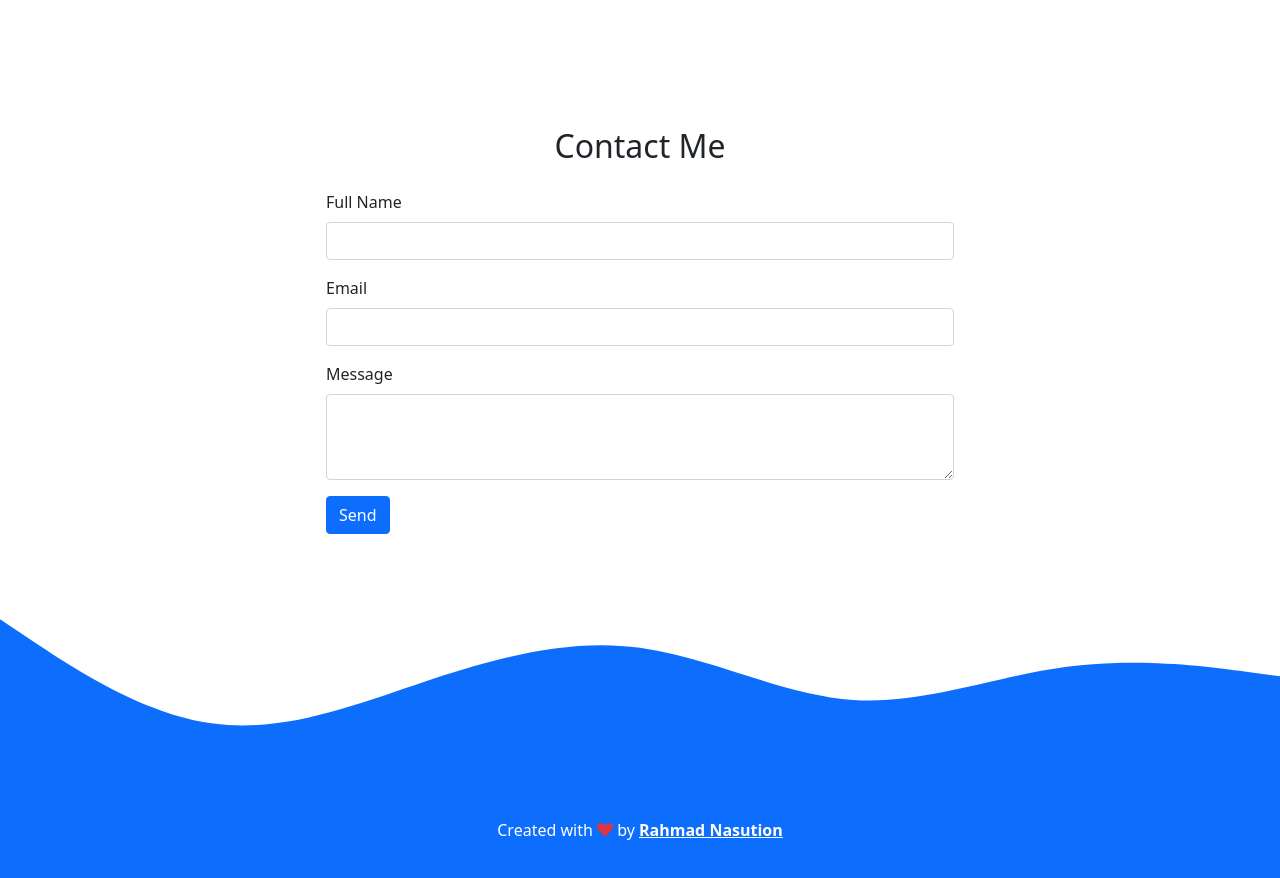
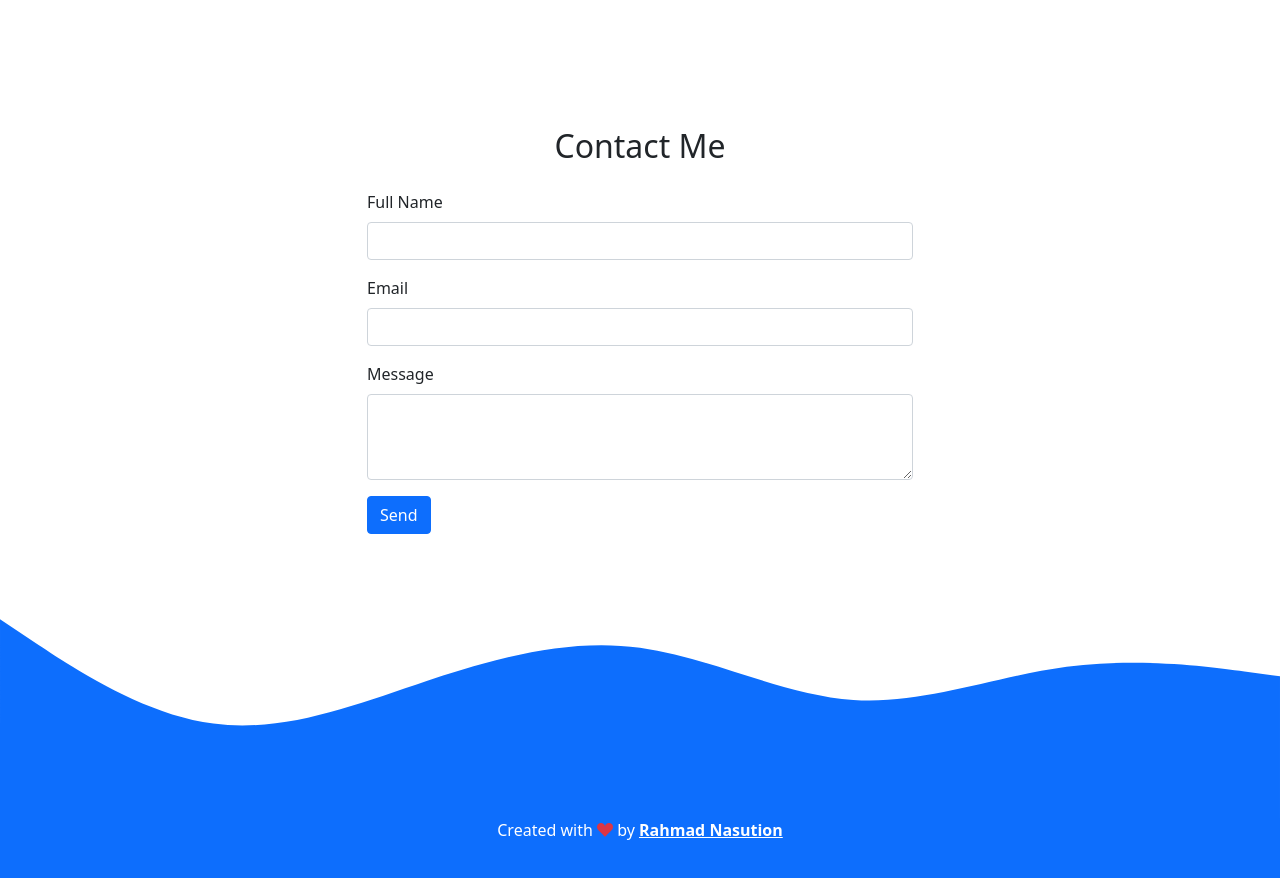
Before and after one commit to rahmadnet/portofolio, a plain HTML site: page index.html in a window 1280 px wide. Shown: the part 2640-3518 px from the top of the page. Drawn offline with nearby package versions, Linux system fonts and the light colour scheme.

Commit message:
update portofolio

```diff
--- a/index.html
+++ b/index.html
@@ -137,18 +137,17 @@
     <!-- Awal Contact -->
     <section id="contact">
       <div class="container">
-        <div class="row text-center mb-3">
-          <div class="col">
+        <div class="row text-center justify-content-center">
+          <div class="col mb-3">
             <h2>Contact Me</h2>
           </div>
         </div>
-      </div>
         <div class="row justify-content-center">
-        <div class="col-md-6">
+          <div class="col-md-6 justify-content-center">
             <form>
               <div class="mb-3">
                 <label for="Name" class="form-label">Full Name</label>
-              <input type="text" class="form-control" id="Name" aria-describedby="emailHelp">
+                <input type="text" class="form-control" id="Name" aria-describedby="name">
               </div>
               <div class="mb-3">
                 <label for="Email" class="form-label">Email</label>
@@ -160,6 +159,7 @@
               </div>
               <button type="submit" class="btn btn-primary">Send</button>
             </form>
+          </div>
         </div>
       </div>
       <svg xmlns="http://www.w3.org/2000/svg" viewBox="0 0 1440 320"><path fill="#0d6efd" fill-opacity="1" d="M0,96L40,122.7C80,149,160,203,240,213.3C320,224,400,192,480,165.3C560,139,640,117,720,128C800,139,880,181,960,186.7C1040,192,1120,160,1200,149.3C1280,139,1360,149,1400,154.7L1440,160L1440,320L1400,320C1360,320,1280,320,1200,320C1120,320,1040,320,960,320C880,320,800,320,720,320C640,320,560,320,480,320C400,320,320,320,240,320C160,320,80,320,40,320L0,320Z"></path></svg>
```
Lines whose indentation alone changed are shown as unchanged.
